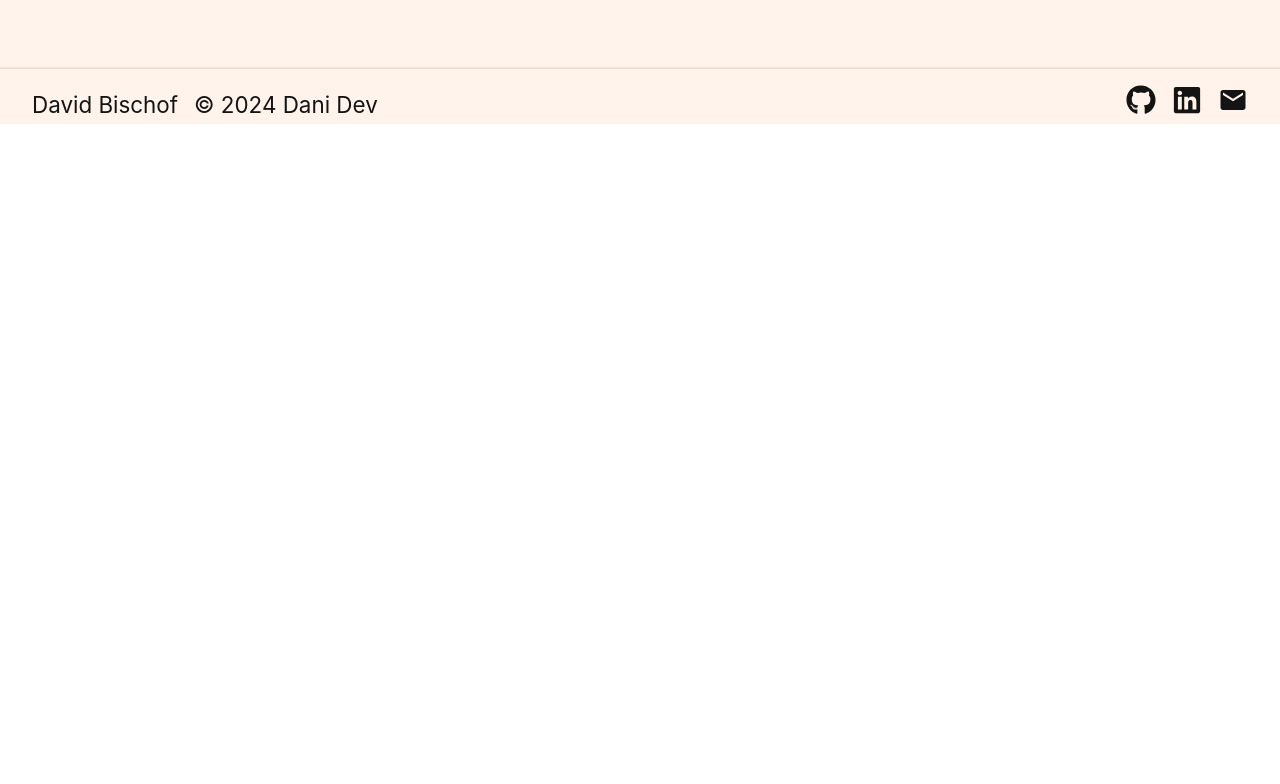
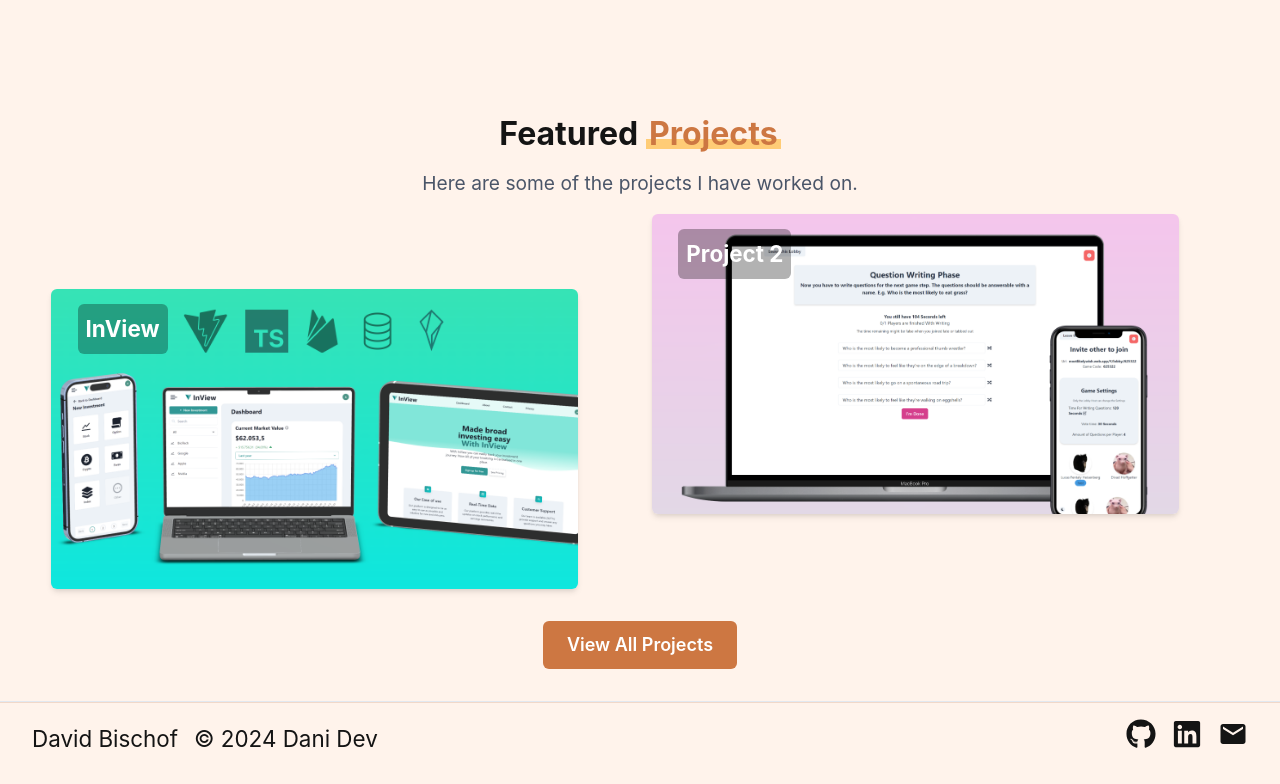
Before and after one commit to DaniDevOfficial/PortfolioV3, a React (Vite) app: page /#/ in a window 1280 px wide. Shown: the part 1205-1989 px from the top of the page. Before the commit the page ends 1345 px from the top, so only its background shows below. Built offline with nearby package versions, Linux system fonts and the light colour scheme.

Commit message:
slider added

```diff
--- a/src/components/FeaturedProjects.tsx
+++ b/src/components/FeaturedProjects.tsx
@@ -1,10 +1,66 @@
+import { Box, Button, Flex, Heading, Text, useDisclosure } from '@chakra-ui/react';
 import { Project } from '../types/projects'
+import { ProjectsDisplay } from './Ui/ProjectsDisplay';
+import { Link } from 'react-router-dom';
 
 export function FeaturedProjects({ projects }: { projects: Project[] }) {
+    const featuredProjectsIds = ['1', '2'];
+    const featuredProjects = projects.filter(project => featuredProjectsIds.includes(project.id));
+    const { isOpen, onOpen, onClose } = useDisclosure();
 
     return (
         <>
+            <Flex
+                justifyContent={"center"}
+                alignItems={"center"}
+                flexDirection={"column"}
+                gap={4}
+            >
+                <Heading
+                    fontSize={"2rem"}
+                    color={"text.base"}
+                >
+                    Featured {' '}
+                    <Box
+                        as="span"
+                        color="primary.base"
+                        position="relative"
+                        onMouseEnter={onOpen}
+                        onMouseLeave={onClose}
+                        zIndex={5}
+                        overflow={'hidden'}
+                        padding={'0 0.2rem'}
+                    >
+                        <Box
+                            as="span"
+                            position={'absolute'}
+                            bottom={1}
+                            left={0}
+                            height={isOpen ? '100%' : '50%'}
+                            width={'100%'}
+                            background={'linear-gradient(180deg, transparent 50%, orange 0%)'}
+                            opacity={0.5}
+                            zIndex={-1}
+                            transition={'height 0.3s ease'}
+                        />
+                        Projects
+                    </Box>
+                    {' '}
+                </Heading>
+                <Text
+                    fontSize={"1.2rem"}
+                    color={"gray.600"}
+                    textAlign={"center"}
+                >
+                    Here are some of the projects I have worked on.
+                </Text>
 
+                <ProjectsDisplay projects={featuredProjects} />
+
+                <Button as={Link} to="/projects" colorScheme="primary" size="lg" mt={4}>
+                    View All Projects
+                </Button>
+            </Flex>
         </>
     )
 }
--- a/src/components/home/DesktopLanding.tsx
+++ b/src/components/home/DesktopLanding.tsx
@@ -3,6 +3,7 @@ import { MdEmail } from "react-icons/md";
 import { FaGithub, FaLinkedin } from 'react-icons/fa'
 import { getHoverEffectStyles, shine, wave } from '../util/Style';
 import Magnetic from '../util/magnetic';
+import Slide from '../lib/Slide';
 export function DesktopLanding() {
 
     const socialIcons = [
@@ -39,6 +40,7 @@ export function DesktopLanding() {
                 justifyContent={"center"}
                 pt={"2rem"}
             >
+                <Slide from={"left"}>
                     <Box>
                         <Image
                             src={"https://media.licdn.com/dms/image/D4E03AQHQ6IkpHCiLGw/profile-displayphoto-shrink_800_800/0/1711049197562?e=1727308800&v=beta&t=LSFmyCflFVw14w3wRmugUfmT8zI7gJQ_vfzkknCzz34"}
@@ -75,6 +77,7 @@ export function DesktopLanding() {
                         </Flex>
 
                     </Box>
+                </Slide>
                 <Box
                     maxW={"400px"}
                     textAlign={"left"}
--- /dev/null
+++ b/src/components/lib/Slide.tsx
@@ -0,0 +1,54 @@
+import { motion } from "framer-motion";
+import React from "react";
+
+type Props = {
+    children: React.ReactNode;
+    from?: "top" | "top-right" | "top-left" | "bottom" | "bottom-right" | "bottom-left" | "left" | "right";
+    delay?: number;
+};
+
+const getCoordinates = (position: string) => {
+    switch (position) {
+        case "top":
+            return { translateY: -90 };
+        case "top-right":
+            return { translateY: -90, translateX: 90 };
+        case "top-left":
+            return { translateY: -90, translateX: -90 };
+        case "bottom":
+            return { translateY: 90 };
+        case "bottom-right":
+            return { translateY: 90, translateX: 90 };
+        case "bottom-left":
+            return { translateY: 90, translateX: -90 };
+        case "left":
+            return { translateX: -90 };
+        case "right":
+            return { translateX: 90 };
+        default:
+            return { translateX: 0, translateY: 0 };
+    }
+};
+
+export default function Slide({ children, from = "right", delay = 0 }: Props) {
+    const fromCoordinates = getCoordinates(from);
+    return (
+        <motion.div
+            variants={{
+                hidden: { opacity: 0, ...fromCoordinates },
+                visible: { opacity: 1, translateX: 0, translateY: 0 },
+            }}
+            transition={{
+                type: "spring",
+                duration: 0.15,
+                damping: 10,
+                delay: delay,
+                stiffness: 200,
+            }}
+            initial="hidden"
+            animate="visible"
+        >
+            {children}
+        </motion.div>
+    );
+}
--- a/src/layouts/Default.tsx
+++ b/src/layouts/Default.tsx
@@ -9,7 +9,7 @@ export function DefaultLayout() {
 
     return (
         <>
-            <chakra.div width={"100%"} bg={"background.base"} >
+            <chakra.div width={"100%"} bg={"background.base"} pb={"10px"} >
                 <Navbar />
                 {/* hr  */}
                 <chakra.hr
--- a/src/pages/Home.tsx
+++ b/src/pages/Home.tsx
@@ -1,7 +1,9 @@
+import { FeaturedProjects } from '../components/FeaturedProjects'
 import { Landing } from '../components/Landing'
 import { Skills } from '../components/Skills'
-import { Flex } from '@chakra-ui/react'
-
+import { Flex, Heading } from '@chakra-ui/react'
+import Projects from '../data/Projects.json'
+import Slide from '../components/lib/Slide'
 export function HomePage() {
 
     return (
@@ -14,6 +16,7 @@ export function HomePage() {
 
                 <Landing />
                 <Skills />
+                <FeaturedProjects projects={Projects} />
             </Flex>
         </>
     )
```
Lines whose indentation alone changed are shown as unchanged.
